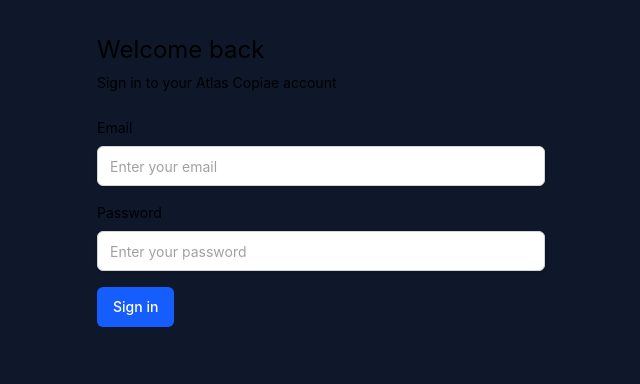
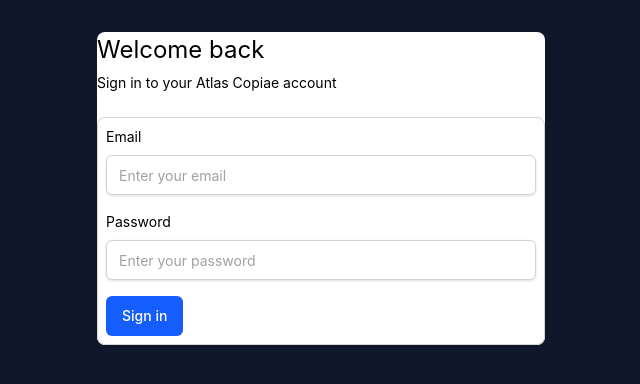
Before and after one commit to NigzMaf1a/atlascopiae, an Angular app: page / in a window 1280 px wide. Shown: the top 384 px of the page, without its empty margins (319-959 px from the left). Built offline with nearby package versions, Linux system fonts and the light colour scheme.

Commit message:
feat:rewired the page component to take in extra classes

```diff
--- a/src/app/components/form/form.ts
+++ b/src/app/components/form/form.ts
@@ -34,10 +34,13 @@
 
   styles(): string {
     return `
-      w-full
-      flex
-      flex-col
+      w-full border
+      flex border-neutral-300
+      flex-col rounded-lg
       gap-4
+      bg-white
+      px-2
+      py-2
     `
   }
 }
--- a/src/app/components/page/page.html
+++ b/src/app/components/page/page.html
@@ -1,3 +1,3 @@
-<div class="w-full h-full min-h-screen bg-slate-900 p-8">
+<div [class]="styles()">
     <ng-content></ng-content>
 </div>
--- a/src/app/components/page/page.ts
+++ b/src/app/components/page/page.ts
@@ -1,9 +1,21 @@
-import { Component } from '@angular/core'
+import { Component, input } from '@angular/core'
 
 @Component({
   selector: 'app-page',
   imports: [],
   templateUrl: './page.html',
-  styleUrl: './page.css',
+  styleUrl: './page.css'
 })
-export class Page { }
+export class Page {
+  className = input<string>('')
+
+  styles(): string {
+    return `
+      w-full
+      min-h-screen
+      bg-slate-900
+      p-8
+      ${this.className()}
+    `
+  }
+}
--- a/src/app/features/login/login.html
+++ b/src/app/features/login/login.html
@@ -1,6 +1,6 @@
 <app-page>
 
-    <div class="mx-auto flex w-full max-w-md flex-col gap-6">
+    <div class="mx-auto flex flex-col w-full max-w-md gap-6 bg-white rounded-lg">
 
         <div class="flex flex-col gap-1">
             <app-text text="Welcome back" text_size="2xl" />
```
